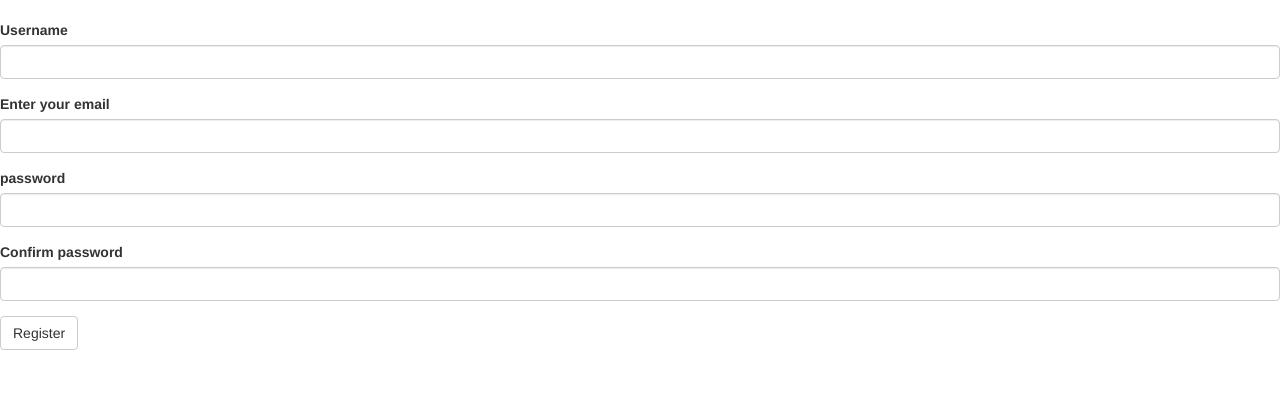
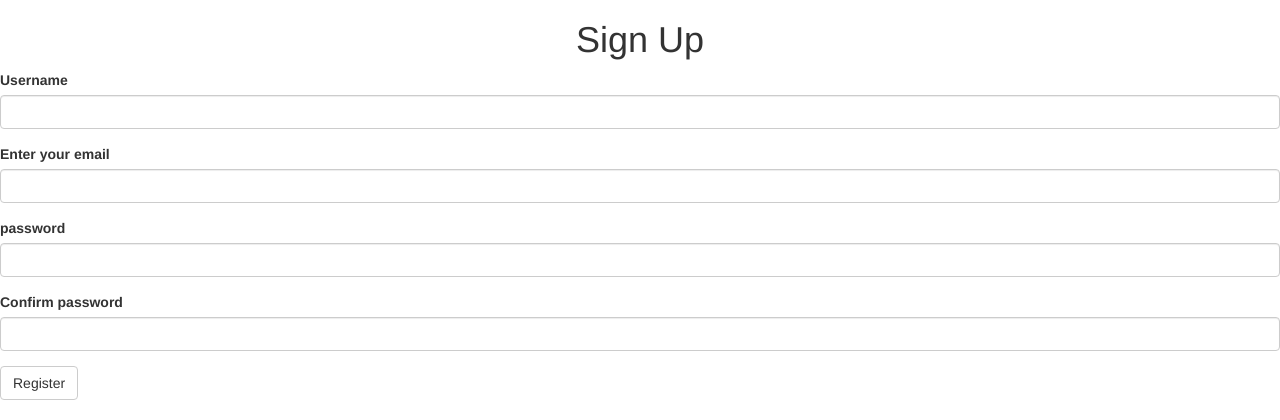
Before and after one commit to Awadh-Awadh/awadh-blog, a Flask app: page /auth/register in a window 1280 px wide. Shown: the part 52-472 px from the top of the page. Run offline with Flask 2, Linux system fonts and the light colour scheme; some libraries are stand-ins or nearby versions.

Commit message:
add sigup message

```diff
--- a/app/templates/register.html
+++ b/app/templates/register.html
@@ -4,5 +4,8 @@
 
 
 {% block content %}
+<div>
+  <h1 class = 'text-center'>Sign Up</h1>
+</div>
   {{wtf.quick_form(form)}}
 {% endblock %}
```
